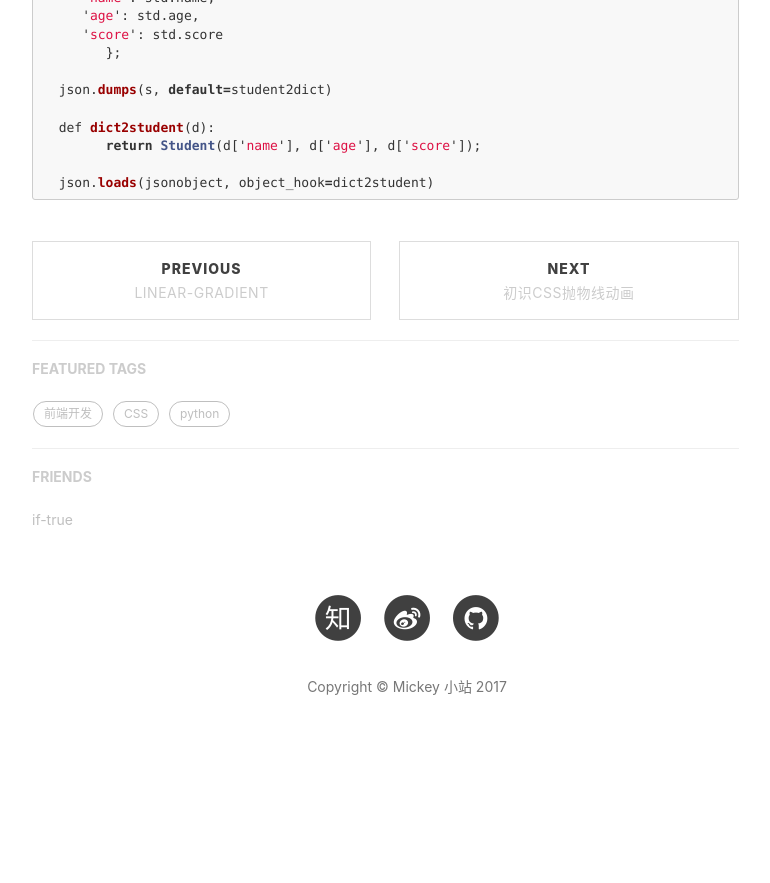
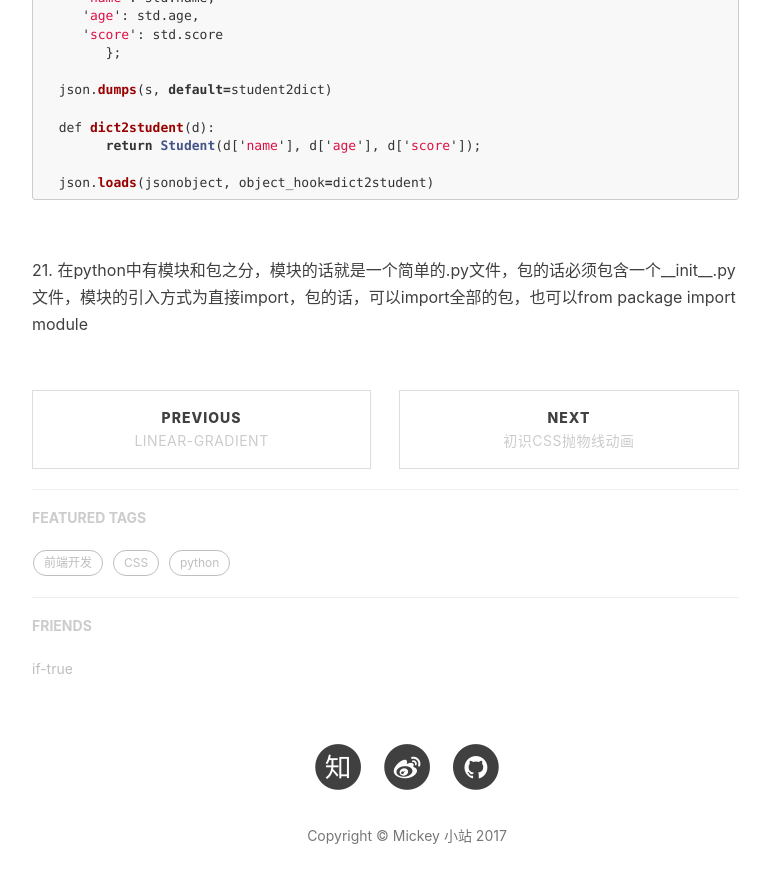
Before and after one commit to mickey0524/mickey0524.github.io, a Jekyll site: the page built from _posts/2017-08-05-begin-python.md, in a window 1280 px wide and 900 px high, scrolled down 4832 px. Shown: the top 883 px of the window, without its empty margins (233-1003 px from the left). Built offline with Jekyll 4.4.1, drawn with Linux system fonts in a browser that asks for light colours; nearby versions of some CDN libraries; comment, search, counter and statistics services are not loaded; before the commit the page ends 5623 px from its top, so only the background shows below that.

Commit message:
docs(python): 增加模块和包的概念

````diff
--- a/_posts/2017-08-05-begin-python.md
+++ b/_posts/2017-08-05-begin-python.md
@@ -154,3 +154,5 @@ json.loads()将JSON对象转为python对象
 
   json.loads(jsonobject, object_hook=dict2student)
 ```
+
+<br>21. 在python中有模块和包之分，模块的话就是一个简单的.py文件，包的话必须包含一个__init__.py文件，模块的引入方式为直接import，包的话，可以import全部的包，也可以from package import module
````
